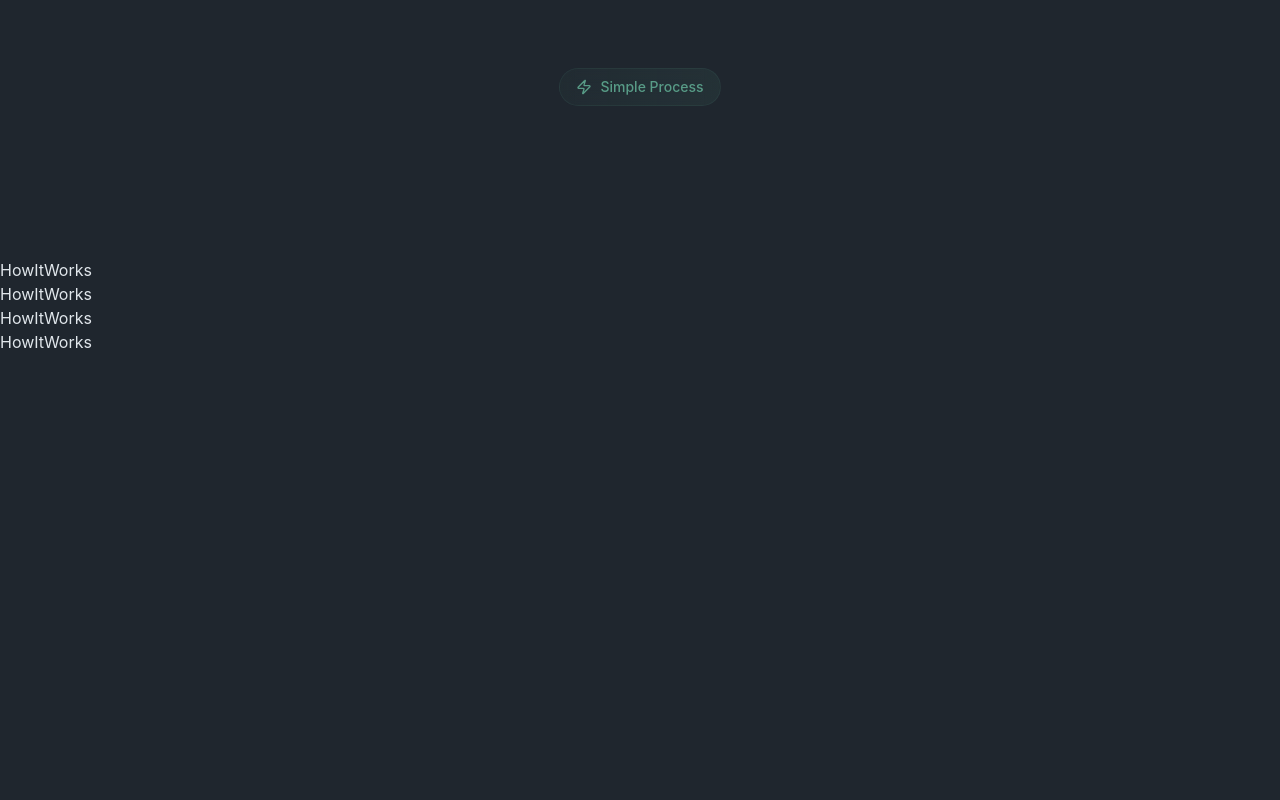
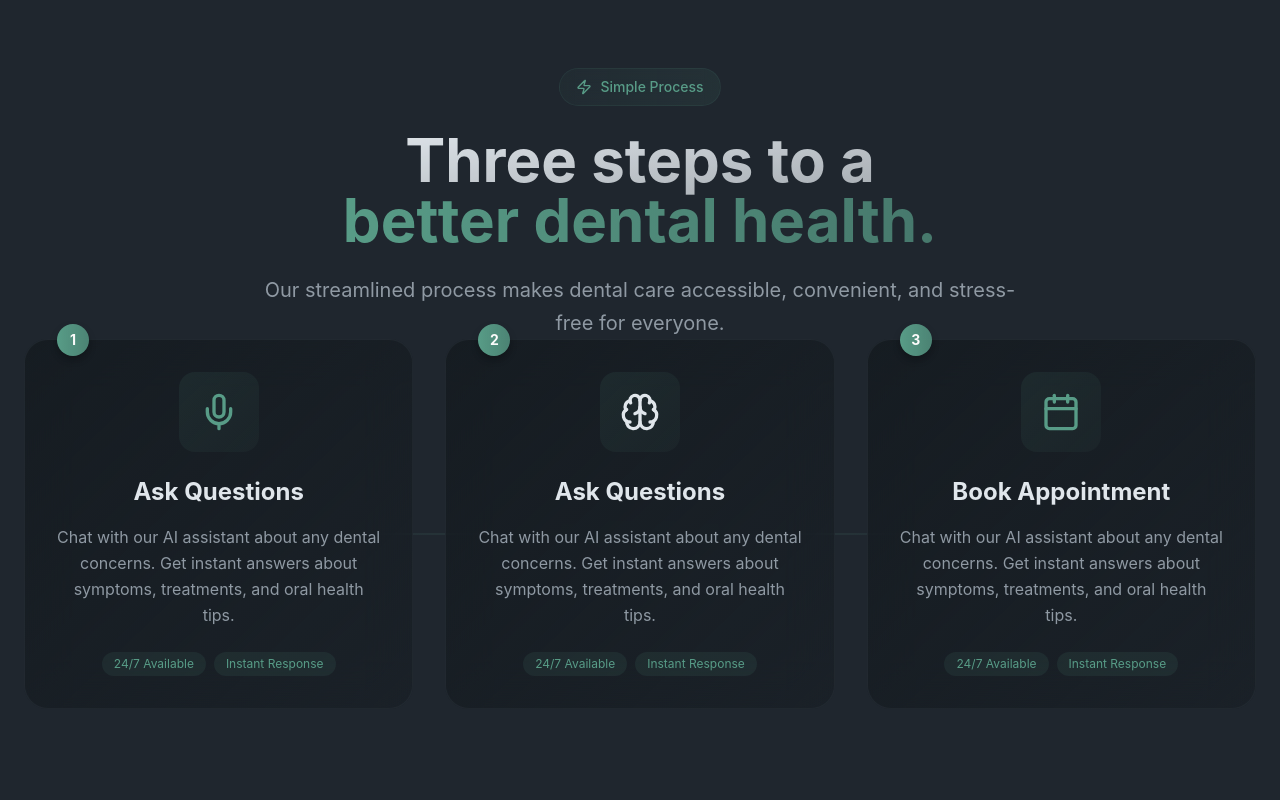
Before and after one commit to junojsx/chip-skylark-dental, a Next.js app: page / in a window 1280 px wide. Shown: the part 860-1660 px from the top of the page. Before the commit the page ends 1214 px from the top, so only its background shows below. Built offline with nearby package versions, Linux system fonts and the light colour scheme.

Commit message:
finishing steps section

```diff
--- a/src/components/landing/HowItWorks.tsx
+++ b/src/components/landing/HowItWorks.tsx
@@ -1,13 +1,154 @@
-import { ZapIcon } from "lucide-react";
+import {
+  BrainIcon,
+  Calendar,
+  CalendarIcon,
+  Mic2Icon,
+  MicIcon,
+  ZapIcon,
+} from "lucide-react";
+import Image from "next/image";
 
 const HowItWorks = () => {
   return (
     <section className=" relative py-32 px-6 outline-hidden z-10 mx-auto max-w-7xl">
       {/* Header Section */}
       <div className="text-center">
-         <div className="inline-flex items-center gap-2 px-4 py-2 bg-gradient-to-r from-primary/5 to-primary/10 rounded-full border border-primary/10 backdrop-blur-sm mb-6">
+        <div className="inline-flex items-center gap-2 px-4 py-2 bg-gradient-to-r from-primary/5 to-primary/10 rounded-full border border-primary/10 backdrop-blur-sm mb-6">
           <ZapIcon className="size-4 text-primary" />
-          <span className="text-sm font-medium text-primary">Simple Process</span>
+          <span className="text-sm font-medium text-primary">
+            Simple Process
+          </span>
+        </div>
+        <h2 className="text-4xl md:text-5xl lg:text-6xl font-bold mb-6 tracking-tight">
+          <span className="bg-gradient-to-br from-foreground to-foreground/70 bg-clip-text text-transparent">
+            Three steps to a
+          </span>
+          <br />
+          <span className="bg-gradient-to-r from-primary to-primary/70 bg-clip-text text-transparent">
+            better dental health.
+          </span>
+        </h2>
+        <p className="text-xl text-muted-foreground max-w-3xl mx-auto leading-relaxed">
+          Our streamlined process makes dental care accessible, convenient, and
+          stress-free for everyone.
+        </p>
+      </div>
+
+      {/* steps */}
+      <div className="relative">
+        {/* connection line */}
+        <div className="absolute top-1/2 left-0 right-0 h-px bg-gradient-to-r from-transparent via-primary/30 to-transparent transform -translate-y-1/2 hidden lg:block"></div>
+        <div className="grid lg:grid-cols-3 gap-12 lg:gap-8">
+          <div className="mb-5 relative group" role="list">
+            <div className="relative group" role="listitem">
+              <div className="relative bg-gradient-to-br from-card/80 to-card/40 backdrop-blur-xl rounded-3xl p-8 border border-border/50 hover:border-primary/30 transition-all duration-500 hover:shadow-2xl hover:shadow-primary/10">
+                {/* Step Number */}
+                <div className="absolute -top-4 left-8 w-8 h-8 bg-gradient-to-r from-primary to-primary/80 rounded-full flex items-center justify-center text-primary-foreground text-sm font-bold shadow-lg">
+                  1
+                </div>
+
+                {/* Icon */}
+                <div className="w-20 h-20 bg-gradient-to-br from-primary/10 to-primary/5 rounded-2xl flex items-center justify-center mx-auto group-hover:scale-110 transition-transform duration-300 mb-6">
+                  <MicIcon
+                    width={40}
+                    height={40}
+                    className="w-14 text-primary"
+                  />
+                </div>
+
+                <h3 className="text-2xl font-bold mb-4 text-center">
+                  Ask Questions
+                </h3>
+                <p className="text-muted-foreground text-center leading-relaxed mb-6">
+                  Chat with our AI assistant about any dental concerns. Get
+                  instant answers about symptoms, treatments, and oral health
+                  tips.
+                </p>
+
+                {/* Feature Pills */}
+                <div className="flex flex-wrap gap-2 justify-center">
+                  <span className="px-3 py-1 bg-primary/10 text-primary text-xs rounded-full">
+                    24/7 Available
+                  </span>
+                  <span className="px-3 py-1 bg-primary/10 text-primary text-xs rounded-full">
+                    Instant Response
+                  </span>
+                </div>
+              </div>
+            </div>{" "}
+          </div>
+          <div className="mb-5 relative group" role="list">
+            <div className="relative group" role="listitem">
+              <div className="relative bg-gradient-to-br from-card/80 to-card/40 backdrop-blur-xl rounded-3xl p-8 border border-border/50 hover:border-primary/30 transition-all duration-500 hover:shadow-2xl hover:shadow-primary/10">
+                {/* Step Number */}
+                <div className="absolute -top-4 left-8 w-8 h-8 bg-gradient-to-r from-primary to-primary/80 rounded-full flex items-center justify-center text-primary-foreground text-sm font-bold shadow-lg">
+                  2
+                </div>
+
+                {/* Icon */}
+                <div className="w-20 h-20 bg-gradient-to-br from-primary/10 to-primary/5 rounded-2xl flex items-center justify-center mx-auto group-hover:scale-110 transition-transform duration-300 mb-6">
+                  <BrainIcon width={40} height={40} className="w-14" />
+                </div>
+
+                <h3 className="text-2xl font-bold mb-4 text-center">
+                  Ask Questions
+                </h3>
+                <p className="text-muted-foreground text-center leading-relaxed mb-6">
+                  Chat with our AI assistant about any dental concerns. Get
+                  instant answers about symptoms, treatments, and oral health
+                  tips.
+                </p>
+
+                {/* Feature Pills */}
+                <div className="flex flex-wrap gap-2 justify-center">
+                  <span className="px-3 py-1 bg-primary/10 text-primary text-xs rounded-full">
+                    24/7 Available
+                  </span>
+                  <span className="px-3 py-1 bg-primary/10 text-primary text-xs rounded-full">
+                    Instant Response
+                  </span>
+                </div>
+              </div>
+            </div>{" "}
+          </div>
+          <div className="mb-5 relative group" role="list">
+            <div className="relative group" role="listitem">
+              <div className="relative bg-gradient-to-br from-card/80 to-card/40 backdrop-blur-xl rounded-3xl p-8 border border-border/50 hover:border-primary/30 transition-all duration-500 hover:shadow-2xl hover:shadow-primary/10">
+                {/* Step Number */}
+                <div className="absolute -top-4 left-8 w-8 h-8 bg-gradient-to-r from-primary to-primary/80 rounded-full flex items-center justify-center text-primary-foreground text-sm font-bold shadow-lg">
+                  3
+                </div>
+
+                {/* Icon */}
+                <div className="w-20 h-20 bg-gradient-to-br from-primary/10 to-primary/5 rounded-2xl flex items-center justify-center mx-auto group-hover:scale-110 transition-transform duration-300 mb-6">
+                  <CalendarIcon
+                    width={40}
+                    height={40}
+                    className="w-14 text-primary"
+                  />
+                </div>
+
+                <h3 className="text-2xl font-bold mb-4 text-center">
+                  Book Appointment
+                </h3>
+                <p className="text-muted-foreground text-center leading-relaxed mb-6">
+                  Chat with our AI assistant about any dental concerns. Get
+                  instant answers about symptoms, treatments, and oral health
+                  tips.
+                </p>
+
+                {/* Feature Pills */}
+                <div className="flex flex-wrap gap-2 justify-center">
+                  <span className="px-3 py-1 bg-primary/10 text-primary text-xs rounded-full">
+                    24/7 Available
+                  </span>
+                  <span className="px-3 py-1 bg-primary/10 text-primary text-xs rounded-full">
+                    Instant Response
+                  </span>
+                </div>
+              </div>
+            </div>{" "}
+          </div>
         </div>
       </div>
     </section>
```
